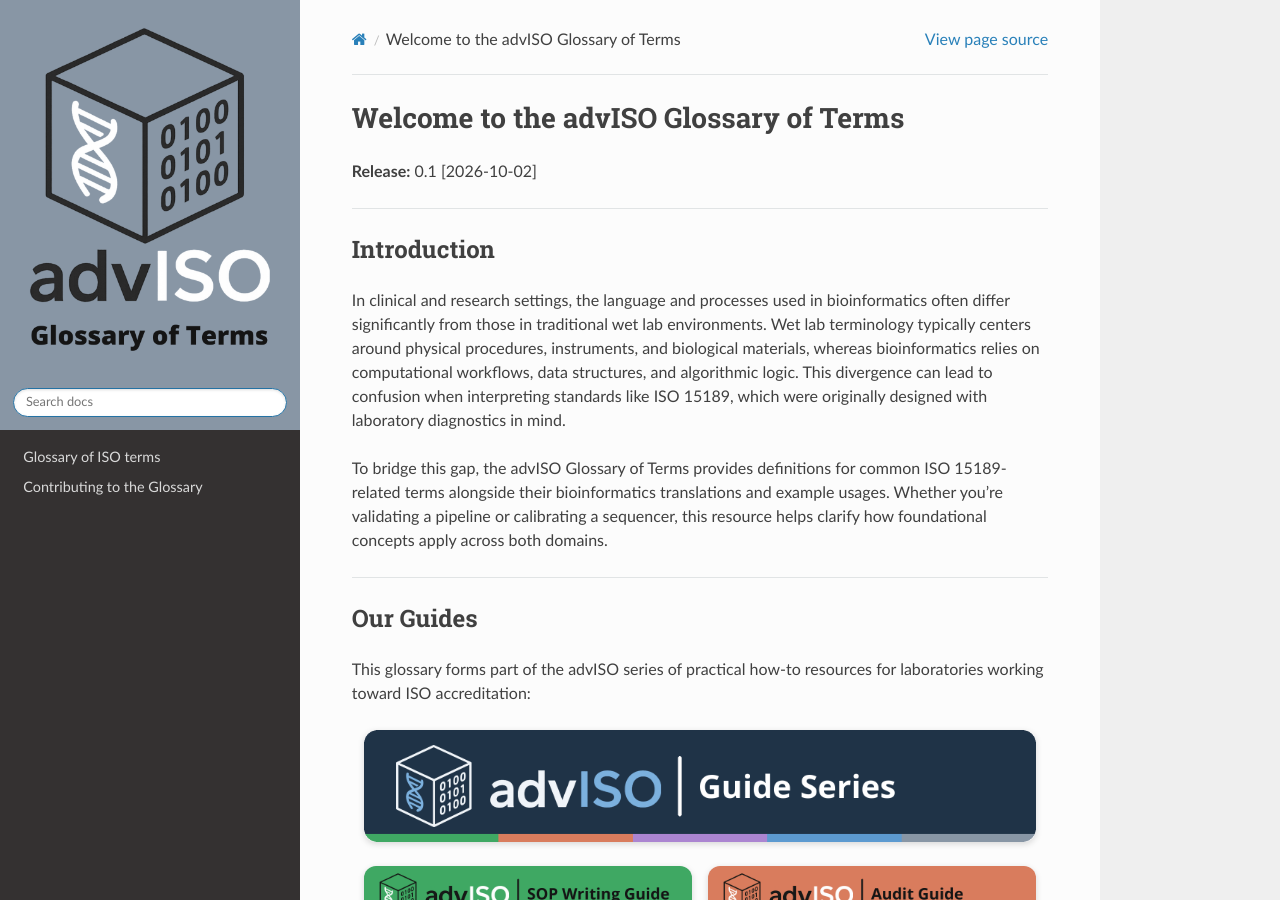
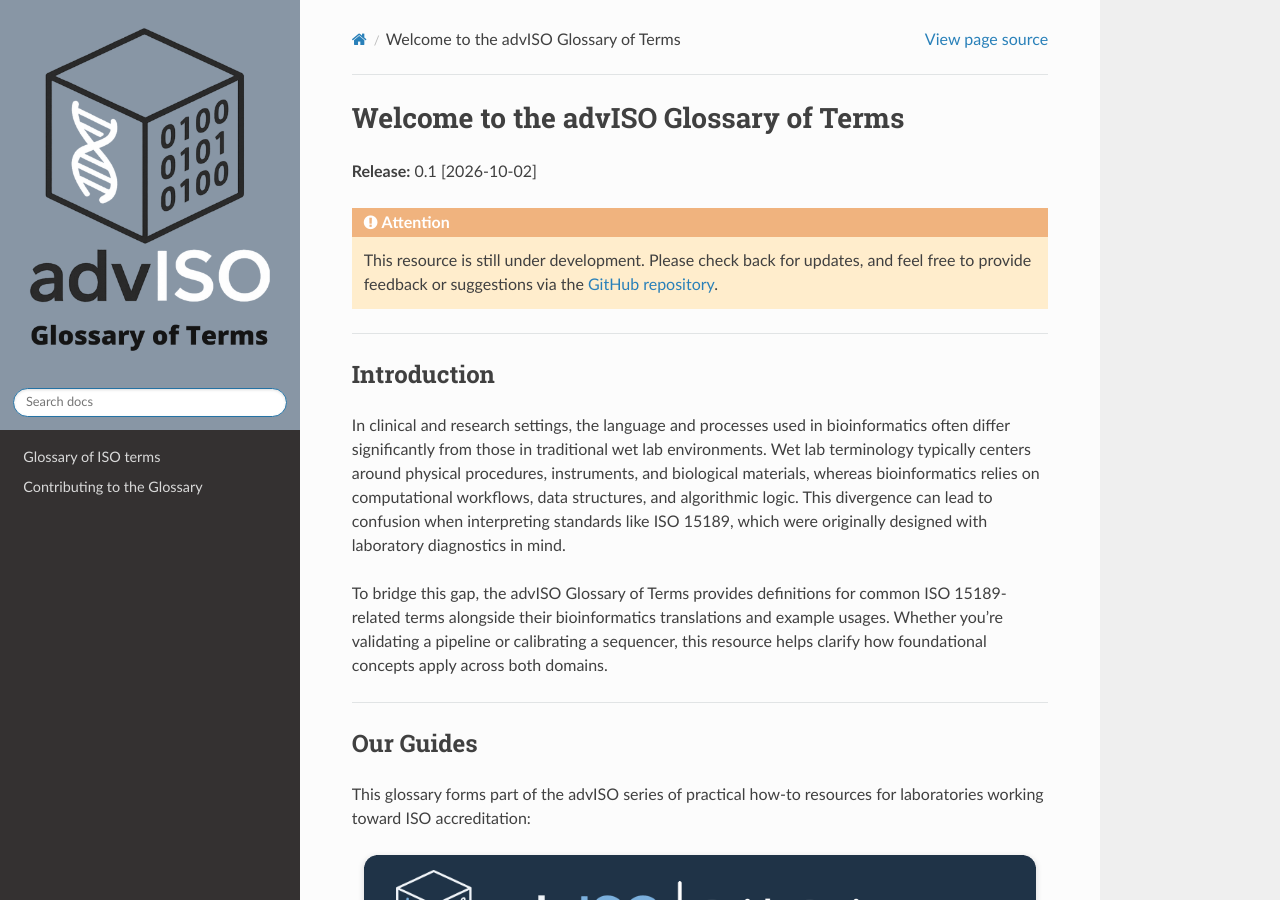
Before and after one commit to advISO-project/advISO_glossary, a Sphinx documentation site: the page built from docs/source/index.rst, in a window 1280 px wide and 900 px high. Built offline with Sphinx 7.4.7 and the Read the Docs theme 3.1.0, drawn with Linux system fonts in a browser that asks for light colours.

Commit message:
Add messaging stating "under development"

```diff
--- a/docs/source/index.rst
+++ b/docs/source/index.rst
@@ -2,6 +2,10 @@ Welcome to the advISO Glossary of Terms
 =======================================
 
 **Release:** |release| [|today|]
+
+..  attention::
+
+   This resource is still under development. Please check back for updates, and feel free to provide feedback or suggestions via the `GitHub repository <https://github.com/advISO-project/advISO_glossary/issues/new?template=BLANK_ISSUE>`_.
 
 -----------------------------------------------------------------------------
 
```
